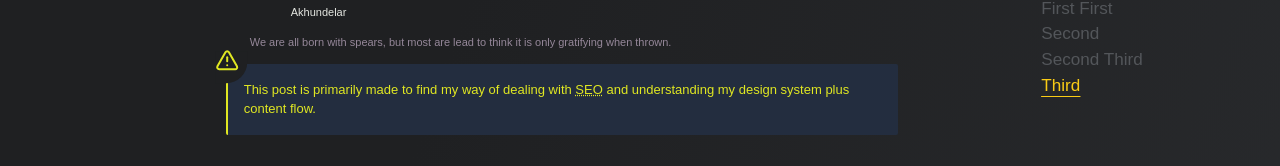
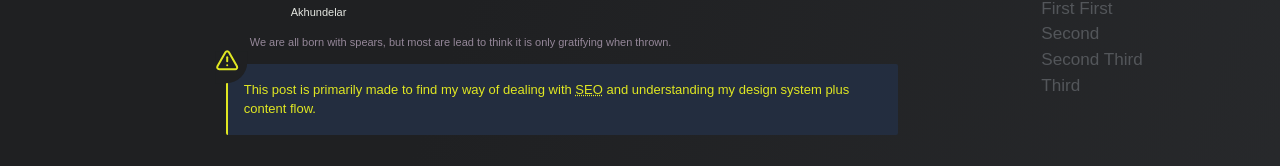
Before and after one commit to KXzeno/karnovah-blog, a Next.js app: page /akhundelar in a window 1280 px wide. Shown: the part 137-303 px from the top of the page. Built offline with nearby package versions, Linux system fonts and the light colour scheme; a web font is replaced by a local one.

Commit message:
Add common identifier for DOM search

```diff
--- a/app/components/MOB/ToC.jsx
+++ b/app/components/MOB/ToC.jsx
@@ -102,7 +102,7 @@ export default function TableOfContents() {
         <span
           key={`#${prop[1]}-${prop[0]}`}
           data-index={prop[1].substring(prop[1].indexOf('\n')).trimStart()}
-          name={`${prop[0]}`}>
+          name={`${prop[0]}-*`}>
           <a
             href={`#${prop[0]}`}
             rel="noreferrer"> {/*target="_blank"*/}
```
